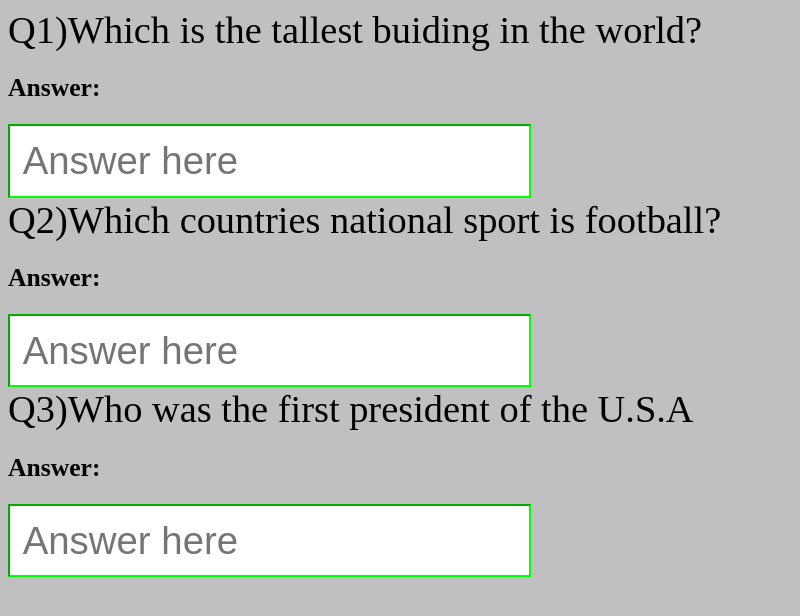
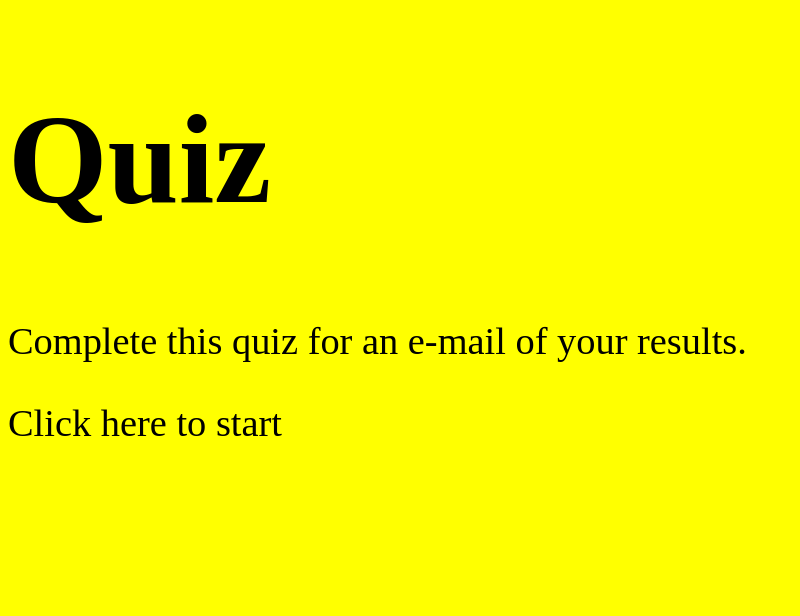
Before and after one commit to gamecharge11/quiz-start, a plain HTML site: page index.html in a window 1280 px wide. Shown: the whole page, without its empty margins (0-800 px from the left). Drawn offline with Linux system fonts and the light colour scheme.

Commit message:
Add files via upload

```diff
--- a/index.html
+++ b/index.html
@@ -3,17 +3,12 @@
 <head>
     <meta charset="UTF-8">
     <meta name="viewport" content="width=device-width, initial-scale=1.0">
-    <title>Document</title>
+    <title>Quiz</title>
 </head>
 <link rel="stylesheet" href="style.css">
 <body>
-    <form action="mailto:pranavskaimal30@gmail.com" method="POST">
-        <label for="Q1" style="font-size: 3vw ;">Q1)Which is the tallest buiding in the world?</label>
-        <h2 style="font-size: 2vw;">Answer:</h2><input type="text" name="Q1" id="Q1" style="font-size: 3vw;" placeholder="Answer here"> <br>
-        <label for="Q2" style="font-size: 3vw ;">Q2)Which countries national sport is football?</label>
-        <h2 style="font-size: 2vw;">Answer:</h2><input type="text" name="Q2" id="Q1" style="font-size: 3vw;" placeholder="Answer here"> <br>
-        <label for="Q3" style="font-size: 3vw ;">Q3)Who was the first president of the U.S.A</label>
-        <h2 style="font-size: 2vw;">Answer:</h2><input type="text" name="Q3" id="Q1" style="font-size: 3vw;" placeholder="Answer here">
-    </form>
+    <h1 style="font-size:10vw">Quiz</h1>
+    <p style="font-size:3vw">Complete this quiz for an e-mail of your results.</p>
+    <a href="https://gamecharge11.github.io/quiz-start/" style="font-size:3vw">Click here to start</a>
 </body>
 </html>
--- a/style.css
+++ b/style.css
@@ -1,8 +1,8 @@
-#Q1{
-    border-color: lime;
-    padding: 1%;
+body{
+    background-color: yellow;
 }
 
-body{
-    background-color: silver;
+a{
+    text-decoration: none;
+    color: black;
 }
```
